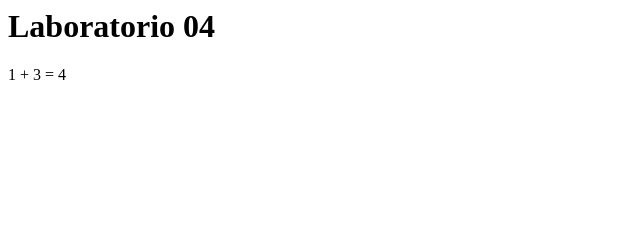
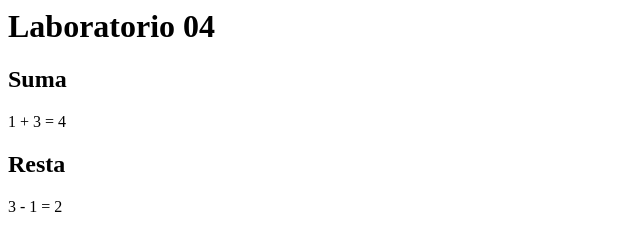
Before and after one commit to cmacarpio/HTML5JS, a website: page Clase02/lab04/index.html in a window 1280 px wide. Shown: the whole page, without its empty margins (0-640 px from the left). Drawn offline with nearby package versions, Linux system fonts and the light colour scheme.

Commit message:
Modif para uso de modulos

```diff
--- a/Clase02/lab04/index.html
+++ b/Clase02/lab04/index.html
@@ -1,12 +1,20 @@
-<html ng-app>
+<html ng-app="lab04">
     <head>
         <meta charset="utf-8"></meta>
         <script type="text/javascript" src="node_modules/angular/angular.min.js"></script>
+        <script type="text/javascript" src="app.js"></script>
     </head>
     <body>
         <div>
             <h1>Laboratorio 04</h1>
-            <p>1 + 3 = {{1+3}}</p>
+            <div ng-controller="sumador">
+                <h2>Suma</h2>
+                <p>1 + 3 = {{result}}</p>
+            </div>
+            <div ng-controller="restador">
+                <h2>Resta</h2>
+                <p>3 - 1 = {{resta}}</p>
+            </div>
         </div>
 
     </body>
```
